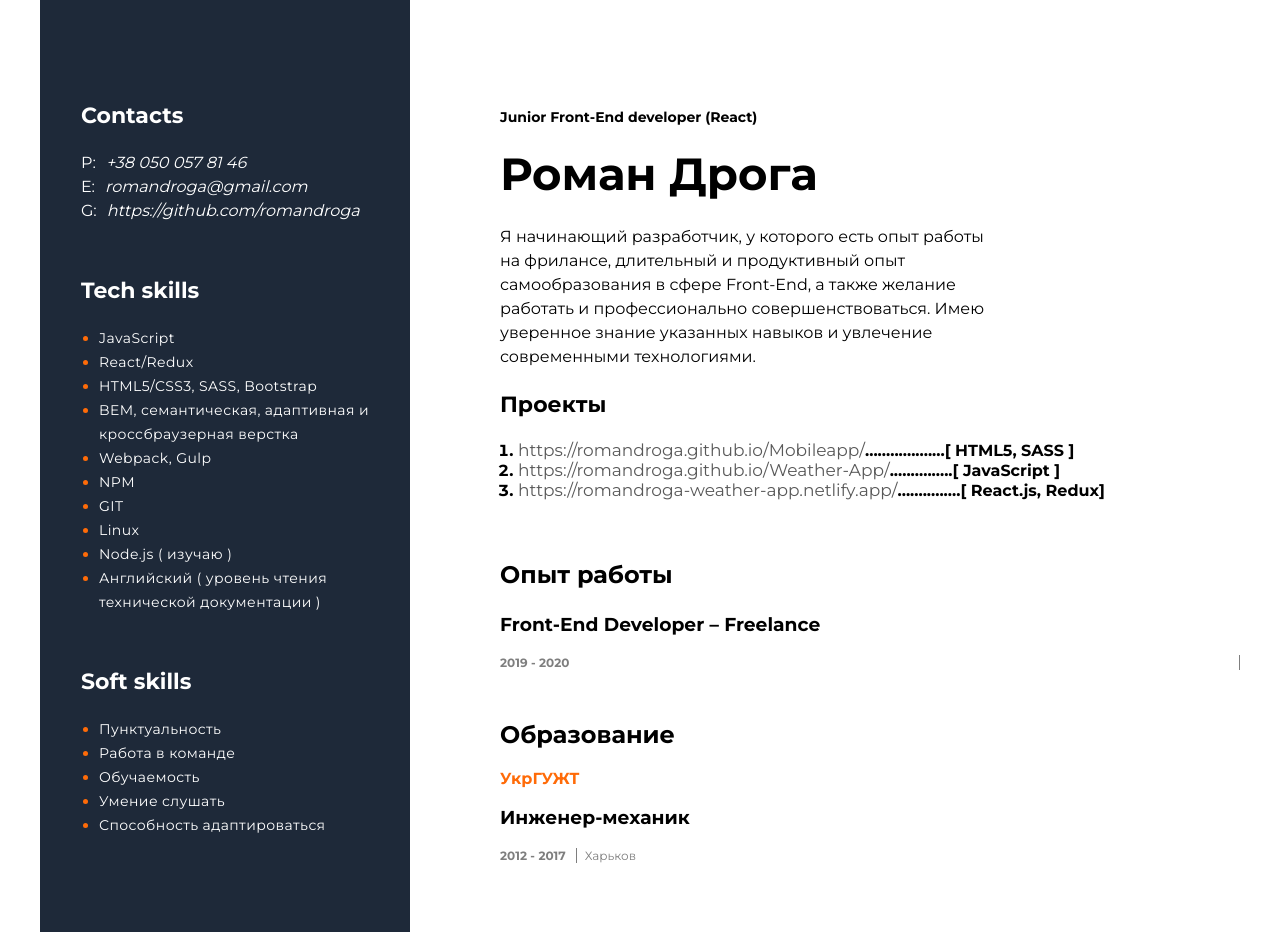
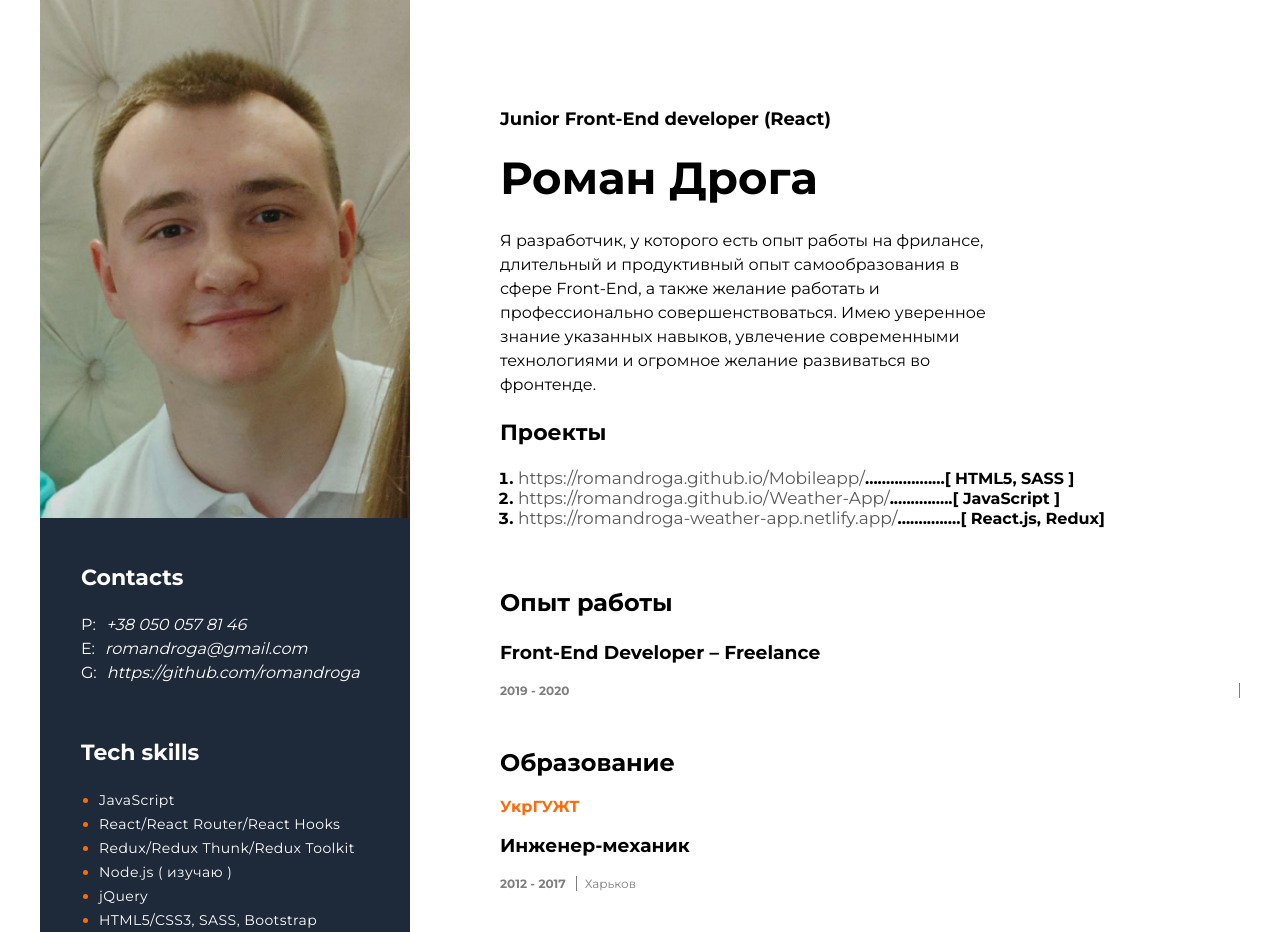
Before and after one commit to romandroga/resume, a plain HTML site: page index.html in a window 1280 px wide. Shown: the top 932 px of the page. Drawn offline with Linux system fonts and the light colour scheme.

Commit message:
new file:   img/photo.jpg 	modified:   index.html 	modified:   styles.css

```diff
--- a/index.html
+++ b/index.html
@@ -8,12 +8,15 @@
       href="https://fonts.googleapis.com/css2?family=Montserrat:wght@400;700&display=swap"
       rel="stylesheet"
     />
-    <title>Resume</title>
+    <title>Resume Roman Droga</title>
   </head>
 
   <body>
     <main class="main-content">
       <aside class="resume-main-info">
+        <div class="resume-main-info__photo">
+          <img src="./img/photo.jpg" alt="" />
+        </div>
         <div class="resume-main-info__wrap">
           <div class="resume-main-info__contacts">
             <h3 class="resume-main-info__contacts-title">Contacts</h3>
@@ -47,7 +50,10 @@
           <h3 class="resume-main-info__contacts-title">Tech skills</h3>
           <ul class="resume-main-info__tech-skills-info">
             <li><span>JavaScript</span></li>
-            <li><span>React/Redux</span></li>
+            <li><span>React/React Router/React Hooks</span></li>
+            <li><span>Redux/Redux Thunk/Redux Toolkit</span></li>
+            <li><span>Node.js ( изучаю )</span></li>
+            <li><span>jQuery</span></li>
             <li><span>HTML5/CSS3, SASS, Bootstrap</span></li>
             <li>
               <span
@@ -58,7 +64,6 @@
             <li><span>NPM</span></li>
             <li><span>GIT</span></li>
             <li><span>Linux</span></li>
-            <li><span>Node.js ( изучаю )</span></li>
             <li>
               <span
                 >Английский ( уровень чтения технической документации )</span
@@ -67,6 +72,8 @@
           </ul>
           <h3 class="resume-main-info__contacts-title">Soft skills</h3>
           <ul class="resume-main-info__soft-skills-info">
+            <li><span>Scrum</span></li>
+            <li><span>Agile</span></li>
             <li><span>Пунктуальность</span></li>
             <li><span>Работа в команде</span></li>
             <li><span>Обучаемость</span></li>
@@ -83,11 +90,11 @@
         <div class="biography-wrap__candidate-bio">
           <h3 class="biography-wrap__candidate-bio-name">Роман Дрога</h3>
           <p class="biography-wrap__candidate-bio-text">
-            Я начинающий разработчик, у которого есть опыт работы на фрилансе,
-            длительный и продуктивный опыт самообразования в сфере Front-End, а
-            также желание работать и профессионально совершенствоваться. Имею
-            уверенное знание указанных навыков и увлечение современными
-            технологиями.
+            Я разработчик, у которого есть опыт работы на фрилансе, длительный и
+            продуктивный опыт самообразования в сфере Front-End, а также желание
+            работать и профессионально совершенствоваться. Имею уверенное знание
+            указанных навыков, увлечение современными технологиями и огромное
+            желание развиваться во фронтенде.
           </p>
         </div>
         <div class="biography-wrap__projects">
--- a/styles.css
+++ b/styles.css
@@ -24,10 +24,13 @@ body {
   font-family: Montserrat;
   min-height: 100vh;
 }
+.resume-main-info__photo > img {
+  max-width: 100%;
+}
 
 .resume-main-info__wrap {
   padding-left: 41px;
-  padding-top: 80px;
+  padding-top: 20px;
 }
 
 .resume-main-info__contacts-phone {
@@ -111,7 +114,7 @@ li > span {
 .biography-wrap__title {
   margin-top: 108px;
   margin-bottom: 20px;
-  font-size: 14px;
+  font-size: 18px;
   font-weight: 700;
 }
 
```
Also changed, not shown: img/photo.jpg (added).
